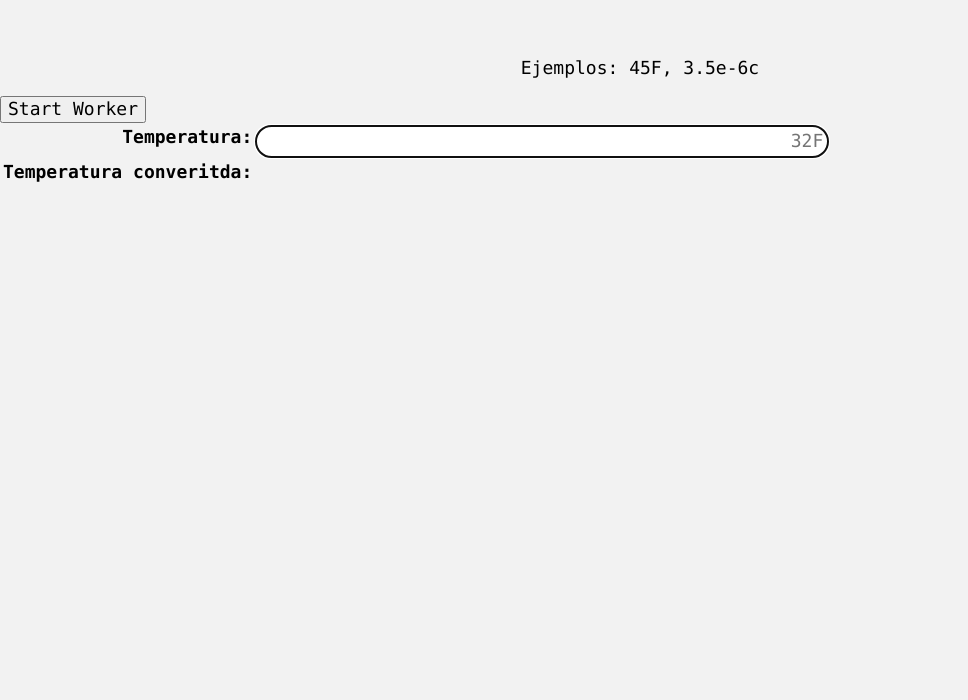
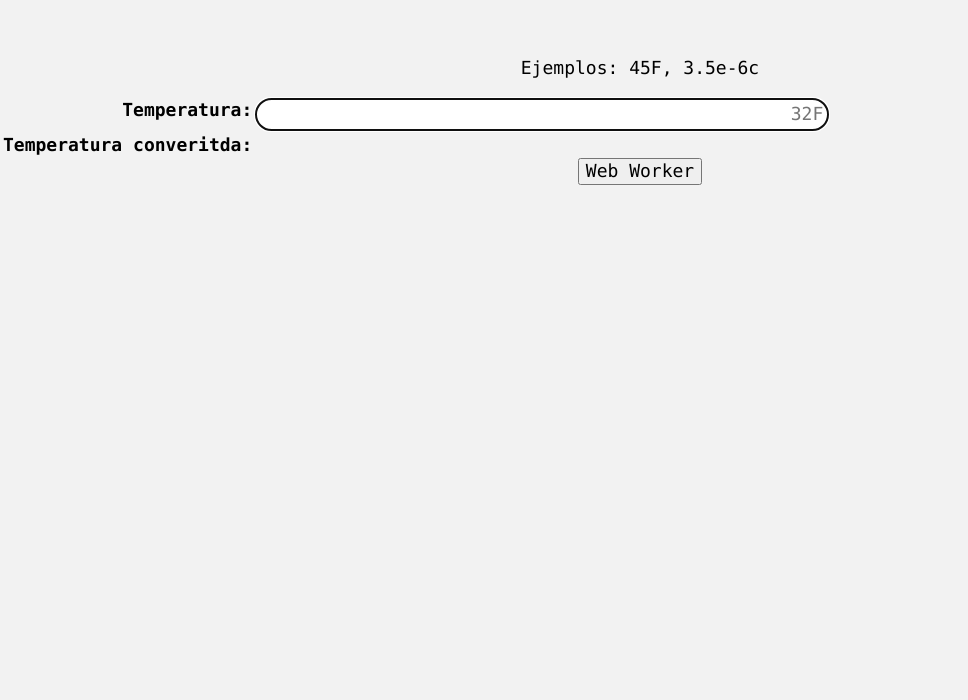
Before and after one commit to alu0100713435/STW_P4, a website: page index.html in a window 1280 px wide. Shown: the part 100-800 px from the top of the page, without its empty margins (0-968 px from the left). Drawn offline with nearby package versions, Linux system fonts and the light colour scheme.

Commit message:
terminando WebWorkers

```diff
--- a/index.html
+++ b/index.html
@@ -6,6 +6,7 @@
      <link href="global.css" rel="stylesheet" type="text/css">
 
      <script type="text/javascript" src="temperature.js"></script>
+     <script type="text/javascript" src="webworker.js"></script>
   </head>
   <body>
     <h1>Conversor de Temperaturas</h1>
@@ -19,7 +20,7 @@
           <th>Temperatura converitda:</th>
         <td><span class="output" id="converted"></span></td>
       </tr>
-      <button id="boton" onclick="startWorker()" >Start Worker</button>
     </table>
+    <div align="center"><button id="boton" onclick="startWorker()" >Web Worker</button></div>
   </body>
 </html>
```
